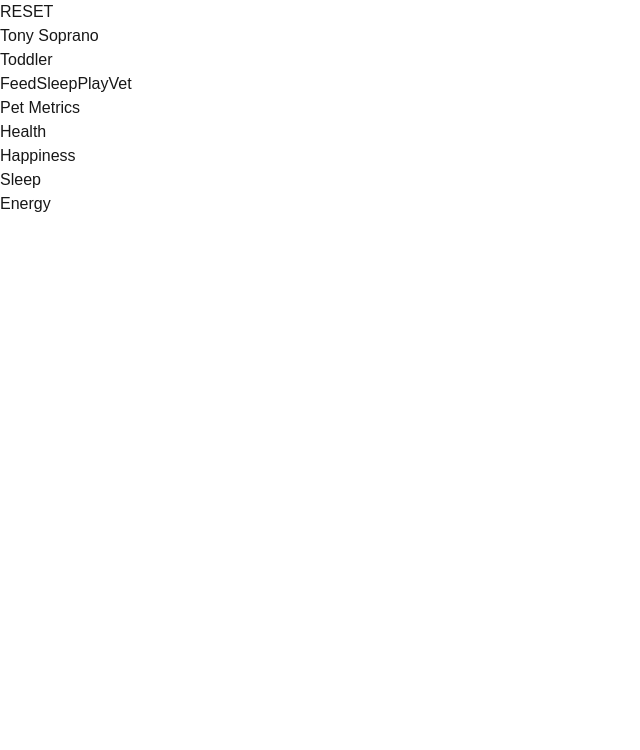
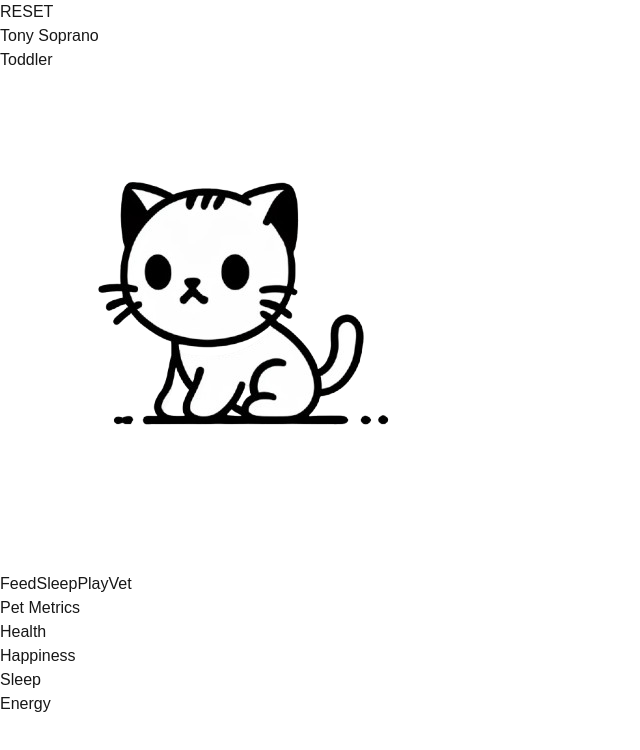
Before and after one commit to CS-396-Web-Dev/final-project-web_dev_squad, a Next.js app: page / in a window 1280 px wide. Shown: the top 750 px of the page, without its empty margins (0-640 px from the left). Built offline with nearby package versions, Linux system fonts and the light colour scheme.

Commit message:
update home page with placeholder image

```diff
--- a/src/app/page.js
+++ b/src/app/page.js
@@ -1,4 +1,4 @@
-"use client"; // Client Component for interactive placeholders
+"use client";
 
 import Button from "./components/Button";
 import MetricBar from "./components/MetricBar";
@@ -15,6 +15,14 @@ export default function Home() {
       <div className="text-center mb-4">
         <h1 className="text-2xl font-semibold">Tony Soprano</h1>
         <p className="text-lg">Toddler</p>
+      </div>
+
+      <div className="mb-6">
+        <img
+          src="/assets/cat/toddler_cat.png"
+          alt="Tony Soprano the toddler cat"
+          className="w-32 h-auto"
+        />
       </div>
 
       <div className="grid grid-cols-2 gap-4">
```
